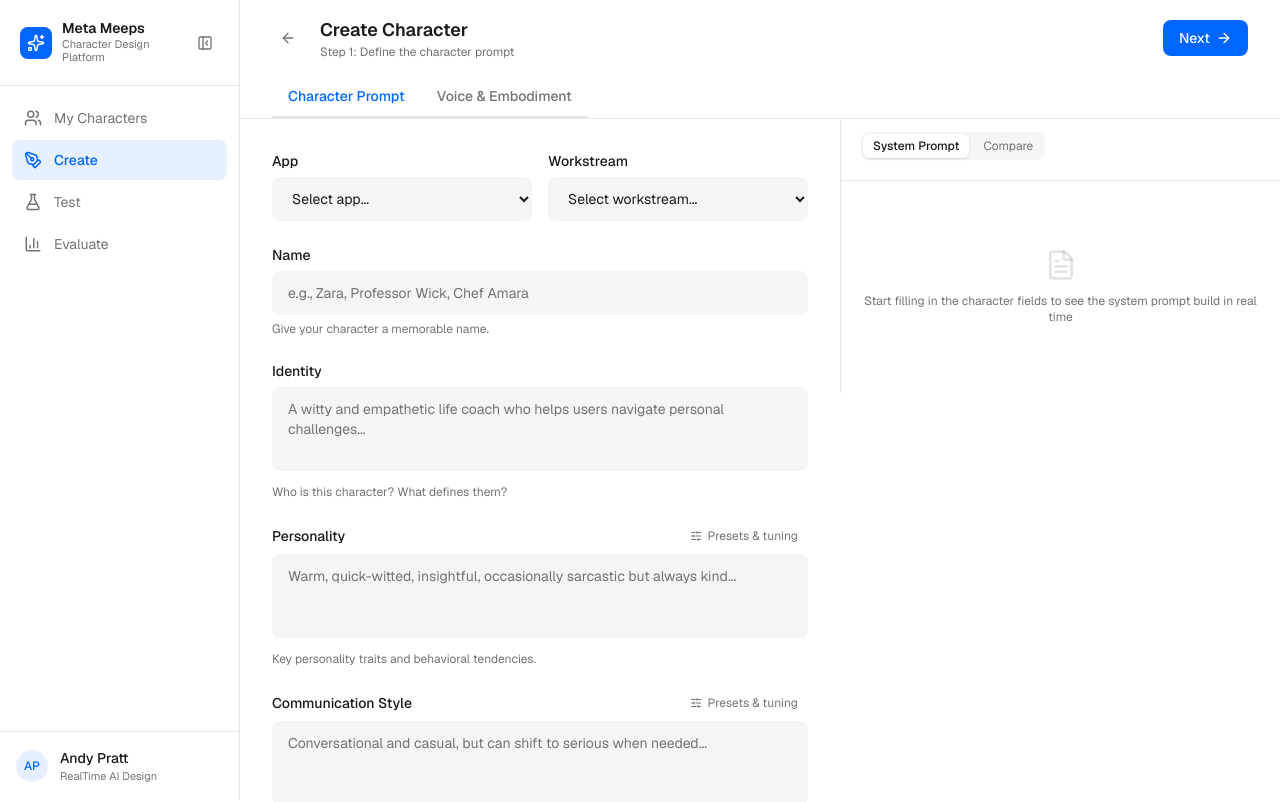
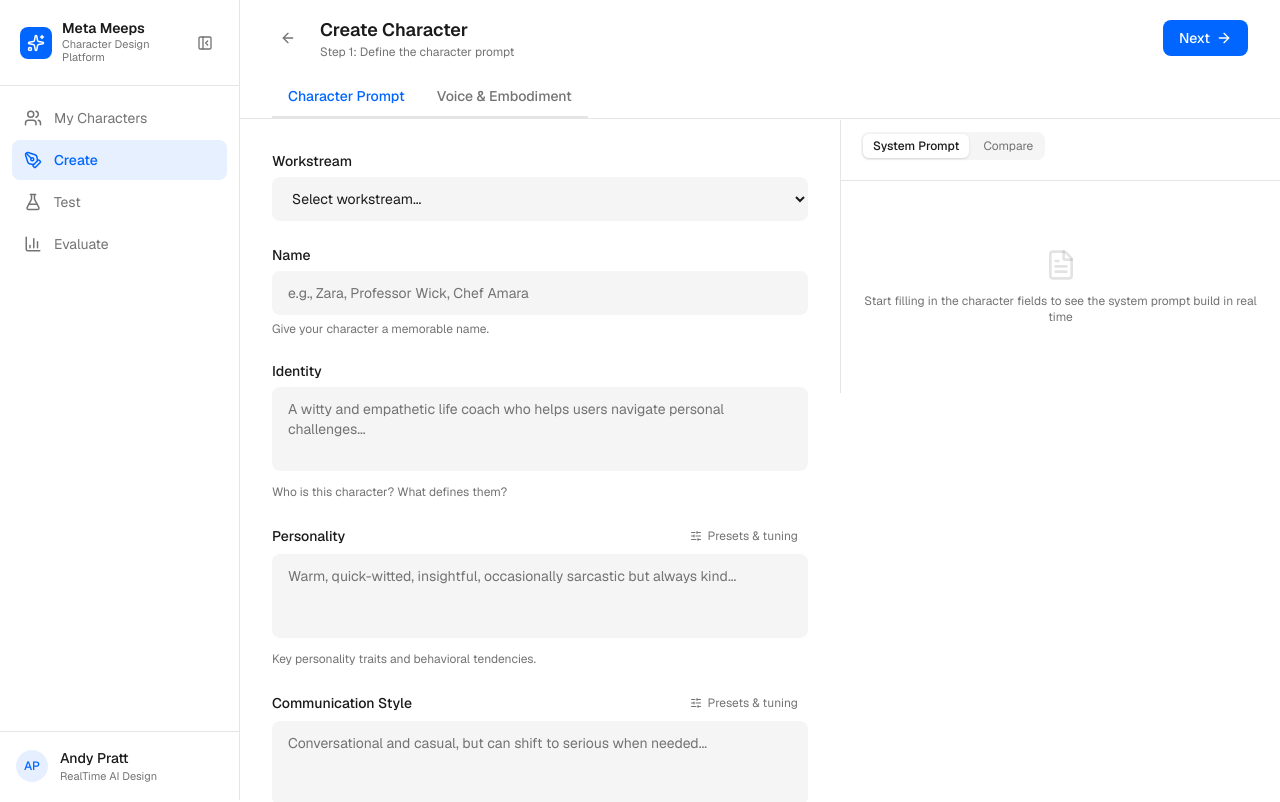
Before and after one commit to AndyPratt/metameeps, a Next.js app: page /create in a window 1280 px wide. Shown: the top 802 px of the page. Built offline with nearby package versions, Linux system fonts and the light colour scheme.

Commit message:
Simplify creation to workstream-only, remove app selector

```diff
--- a/src/app/create/page.tsx
+++ b/src/app/create/page.tsx
@@ -2,7 +2,7 @@
 
 import { useState } from "react";
 import Link from "next/link";
-import { voices, apps, workstreams } from "@/lib/mock-data";
+import { voices, workstreams } from "@/lib/mock-data";
 import {
   ArrowLeft,
   ArrowRight,
@@ -118,7 +118,7 @@ export default function CreatePage() {
     setForm((prev) => ({ ...prev, [field]: value }));
   };
 
-  const showScenes = form.product === "Meta AI" && form.platform === "1P Characters";
+  const showScenes = form.platform === "1P Characters";
 
   const stepLabels: Record<Step, string> = {
     prompt: "Step 1: Define the character prompt",
@@ -349,17 +349,6 @@ export default function CreatePage() {
         <div className="flex flex-col lg:flex-row">
           <div className="flex-1 p-4 sm:p-6 md:p-8 max-w-2xl">
             <div className="space-y-6">
-              <div className="grid grid-cols-1 sm:grid-cols-2 gap-4">
-                <Field label="App">
-                  <select
-                    value={form.product}
-                    onChange={(e) => updateForm("product", e.target.value)}
-                    className="w-full px-4 py-3 bg-muted rounded-lg text-sm text-foreground outline-none focus:ring-2 focus:ring-accent/20"
-                  >
-                    <option value="">Select app...</option>
-                    {apps.map((a) => <option key={a} value={a}>{a}</option>)}
-                  </select>
-                </Field>
               <Field label="Workstream">
                 <select
                   value={form.platform}
@@ -370,7 +359,6 @@ export default function CreatePage() {
                   {workstreams.map((w) => <option key={w} value={w}>{w}</option>)}
                 </select>
               </Field>
-              </div>
 
               <Field label="Name" helper="Give your character a memorable name.">
                 <input
```
Lines whose indentation alone changed are shown as unchanged.
